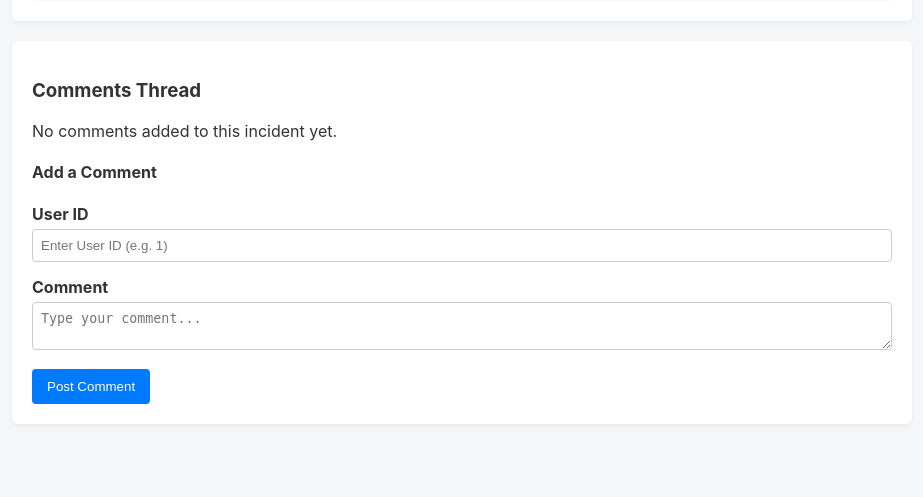
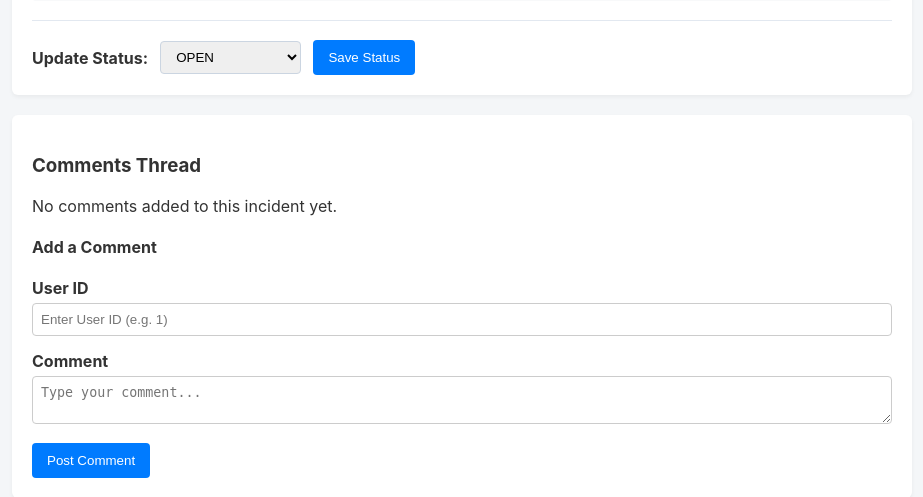
Before and after one commit to Cyborg23199/service-desk-platform, a Flask app: template src/web/templates/detail.html in a window 1280 px wide. Shown: the part 324-821 px from the top of the page, without its empty margins (178-1101 px from the left). Run offline with Flask 3, Linux system fonts and the light colour scheme; the template is opened without the code that fills it, so the values that code supplies are empty.

Commit message:
feat(web-ui): add incident status update form via REST API

```diff
--- a/src/web/static/js/main.js
+++ b/src/web/static/js/main.js
@@ -46,4 +46,32 @@ document.addEventListener('DOMContentLoaded', () => {
             }
         });
     }
+
+    const updateStatusForm = document.getElementById('update-status-form');
+    if (updateStatusForm) {
+        updateStatusForm.addEventListener('submit', async (e) => {
+            e.preventDefault();
+            const incidentId = updateStatusForm.getAttribute('data-incident-id');
+            const newStatus = document.getElementById('status-select').value;
+
+            try {
+                const response = await fetch(`/api/incidents/${incidentId}`, {
+                    method: 'PUT',
+                    headers: {
+                        'Content-Type': 'application/json'
+                    },
+                    body: JSON.stringify({ status: newStatus })
+                });
+
+                if (response.ok) {
+                    window.location.reload();
+                } else {
+                    alert('Failed to update incident status.');
+                }
+            } catch (error) {
+                console.error('Error updating status:', error);
+                alert('Network error while updating status.');
+            }
+        });
+    }
 });
--- a/src/web/templates/detail.html
+++ b/src/web/templates/detail.html
@@ -16,6 +16,20 @@
                 }}</span></div>
         <div><strong>Created:</strong> {{ incident.created_at.strftime('%Y-%m-%d %H:%M') }}</div>
     </div>
+
+    <hr style="margin: 1.2rem 0; border: 0; border-top: 1px solid #e2e8f0;">
+    <form id="update-status-form" data-incident-id="{{ incident.id }}"
+        style="display: flex; gap: 0.75rem; align-items: center;">
+        <label for="status-select"><strong>Update Status:</strong></label>
+        <select id="status-select" name="status"
+            style="padding: 0.45rem 0.7rem; border-radius: 4px; border: 1px solid #cbd5e1;">
+            <option value="OPEN" {% if incident.status=='OPEN' %}selected{% endif %}>OPEN</option>
+            <option value="IN_PROGRESS" {% if incident.status=='IN_PROGRESS' %}selected{% endif %}>IN_PROGRESS</option>
+            <option value="RESOLVED" {% if incident.status=='RESOLVED' %}selected{% endif %}>RESOLVED</option>
+            <option value="CLOSED" {% if incident.status=='CLOSED' %}selected{% endif %}>CLOSED</option>
+        </select>
+        <button type="submit" class="btn">Save Status</button>
+    </form>
 </section>
 
 <section class="card">
```
Also changed, not shown: docs/technical-report.md (+3 -2 lines), 3 other files.
